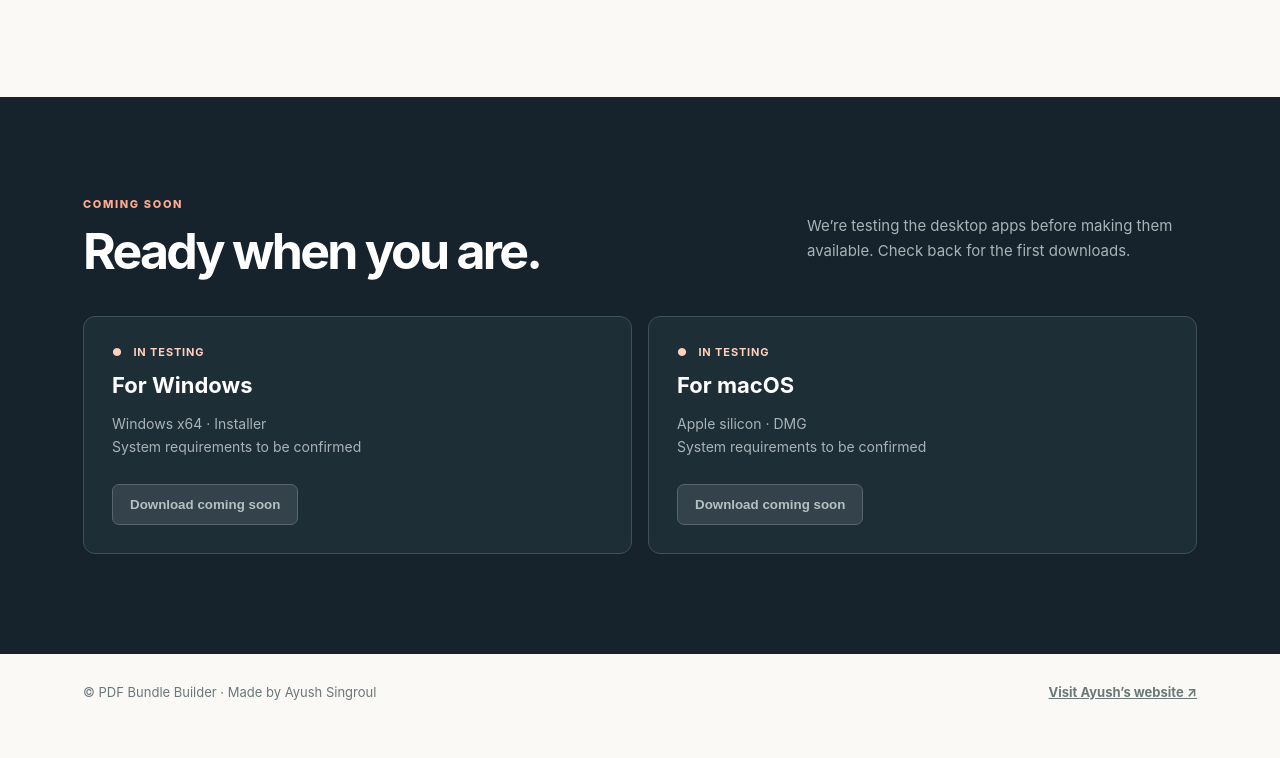
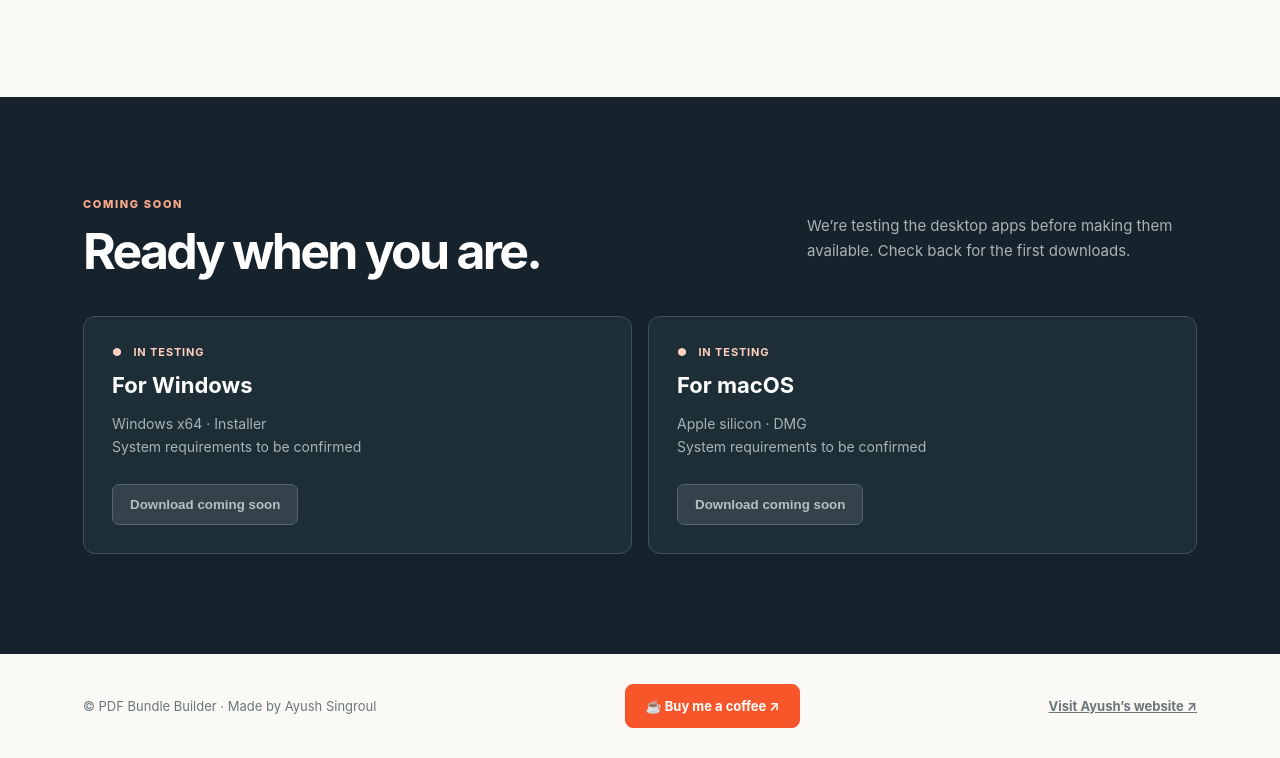
Before and after one commit to AyushSingroul-collab/pdf-bundle-builder, a plain HTML site: page index.html in a window 1280 px wide. Shown: the part 2304-3062 px from the top of the page. Before the commit the page ends 3034 px from the top, so only its background shows below. Drawn offline with Linux system fonts and the light colour scheme.

Commit message:
Add Buy Me a Coffee button
Added a downloads section with information on Windows and macOS installers.

```diff
--- a/index.html
+++ b/index.html
@@ -8,4 +8,4 @@
 <section class="wrap section" id="features"><div class="sectionhead"><div><div class="eyebrow">A little more done, simply</div><h2>Your PDF toolkit,<br>all in one place.</h2></div><p>From the quick fixes to the documents that need a little more care, find the tools you need in one workspace.</p></div><div class="features"><article class="feature"><div class="ico">▤</div><h3>Merge &amp; bundle</h3><p>Bring PDFs together and create organized bundles with sections and an index.</p></article><article class="feature"><div class="ico">▦</div><h3>Organize pages</h3><p>Reorder, rotate, extract and arrange pages to make your document flow.</p></article><article class="feature"><div class="ico">✎</div><h3>Annotate &amp; sign</h3><p>Add notes and markups, or place your signature on a document.</p></article><article class="feature"><div class="ico">⇄</div><h3>Convert documents</h3><p>Turn images into PDFs, export PDF pages as images, or convert PDF to Word.</p></article><article class="feature"><div class="ico">⊞</div><h3>Compress PDFs</h3><p>Reduce file size when a document needs to be easier to share.</p></article><article class="feature"><div class="ico">◇</div><h3>Protect information</h3><p>Add password protection or use redaction tools when preparing a copy.</p></article></div></section>
 <section class="wrap" id="privacy"><div class="privacy"><div><div class="eyebrow">Made for your peace of mind</div><h2>Your documents.<br>Your device.</h2><p>PDF Bundle Builder is designed to process your documents locally, so you can work without sending files to an online PDF service.</p></div><div class="quote">Less time uploading documents.<br>More time getting things done.</div></div></section>
 <section class="wrap section faq" id="faq"><div class="eyebrow">Good to know</div><h2>Questions, answered.</h2><details><summary>Is PDF Bundle Builder free?</summary><p>Yes. The app is free to use. Supporting its development is optional.</p></details><details><summary>Does it work offline?</summary><p>The PDF tools are designed to process your files on your computer without an internet connection. Downloading and installing the app requires internet access.</p></details><details><summary>When can I download it?</summary><p>Mac and Windows installers are being tested. Download links will be enabled when the corresponding builds are ready.</p></details><details><summary>Will it work on my computer?</summary><p>The first planned downloads target Windows x64 and Macs with Apple silicon. Final system requirements will be published with each installer.</p></details></section>
-<section class="downloads section" id="download"><div class="wrap"><div class="sectionhead"><div><div class="eyebrow" style="color:#ffab8e">Coming soon</div><h2>Ready when you are.</h2></div><p>We’re testing the desktop apps before making them available. Check back for the first downloads.</p></div><div class="downloadgrid"><article class="downloadcard"><div class="status">● &nbsp; In testing</div><h3>For Windows</h3><p>Windows x64 · Installer<br>System requirements to be confirmed</p><button disabled>Download coming soon</button></article><article class="downloadcard"><div class="status">● &nbsp; In testing</div><h3>For macOS</h3><p>Apple silicon · DMG<br>System requirements to be confirmed</p><button disabled>Download coming soon</button></article></div></div></section></main><footer class="wrap foot"><span>© PDF Bundle Builder · Made by Ayush Singroul</span><a href="https://ayushsingroul.com" rel="noopener noreferrer">Visit Ayush’s website ↗</a></footer></body></html>
+<section class="downloads section" id="download"><div class="wrap"><div class="sectionhead"><div><div class="eyebrow" style="color:#ffab8e">Coming soon</div><h2>Ready when you are.</h2></div><p>We’re testing the desktop apps before making them available. Check back for the first downloads.</p></div><div class="downloadgrid"><article class="downloadcard"><div class="status">● &nbsp; In testing</div><h3>For Windows</h3><p>Windows x64 · Installer<br>System requirements to be confirmed</p><button disabled>Download coming soon</button></article><article class="downloadcard"><div class="status">● &nbsp; In testing</div><h3>For macOS</h3><p>Apple silicon · DMG<br>System requirements to be confirmed</p><button disabled>Download coming soon</button></article></div></div></section></main><footer class="wrap foot"><span>© PDF Bundle Builder · Made by Ayush Singroul</span><a class="button orange" href="https://www.buymeacoffee.com/ayushsingroul" target="_blank" rel="noopener noreferrer">☕ Buy me a coffee ↗</a><a href="https://ayushsingroul.com" rel="noopener noreferrer">Visit Ayush’s website ↗</a></footer></body></html>
```
